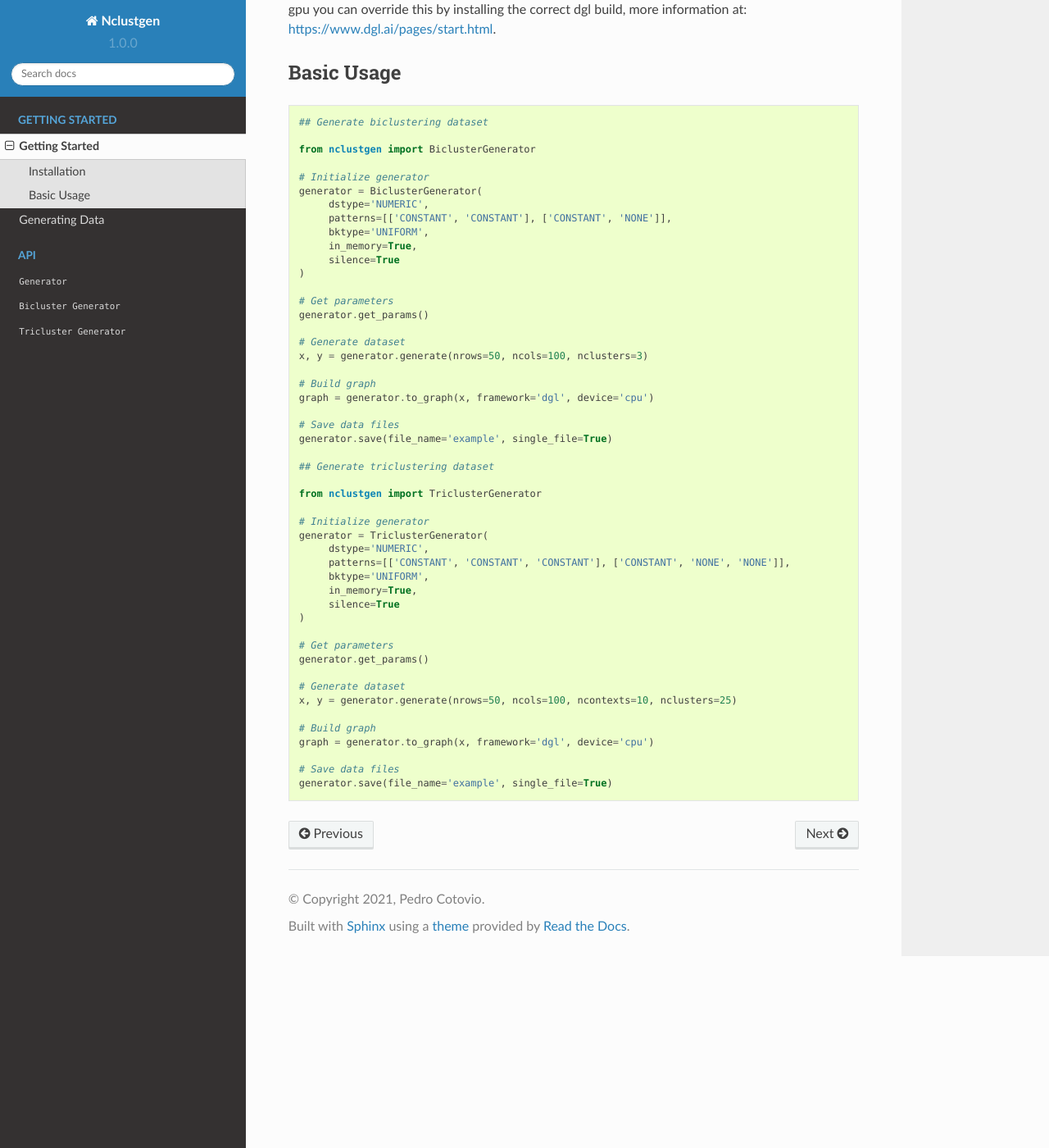
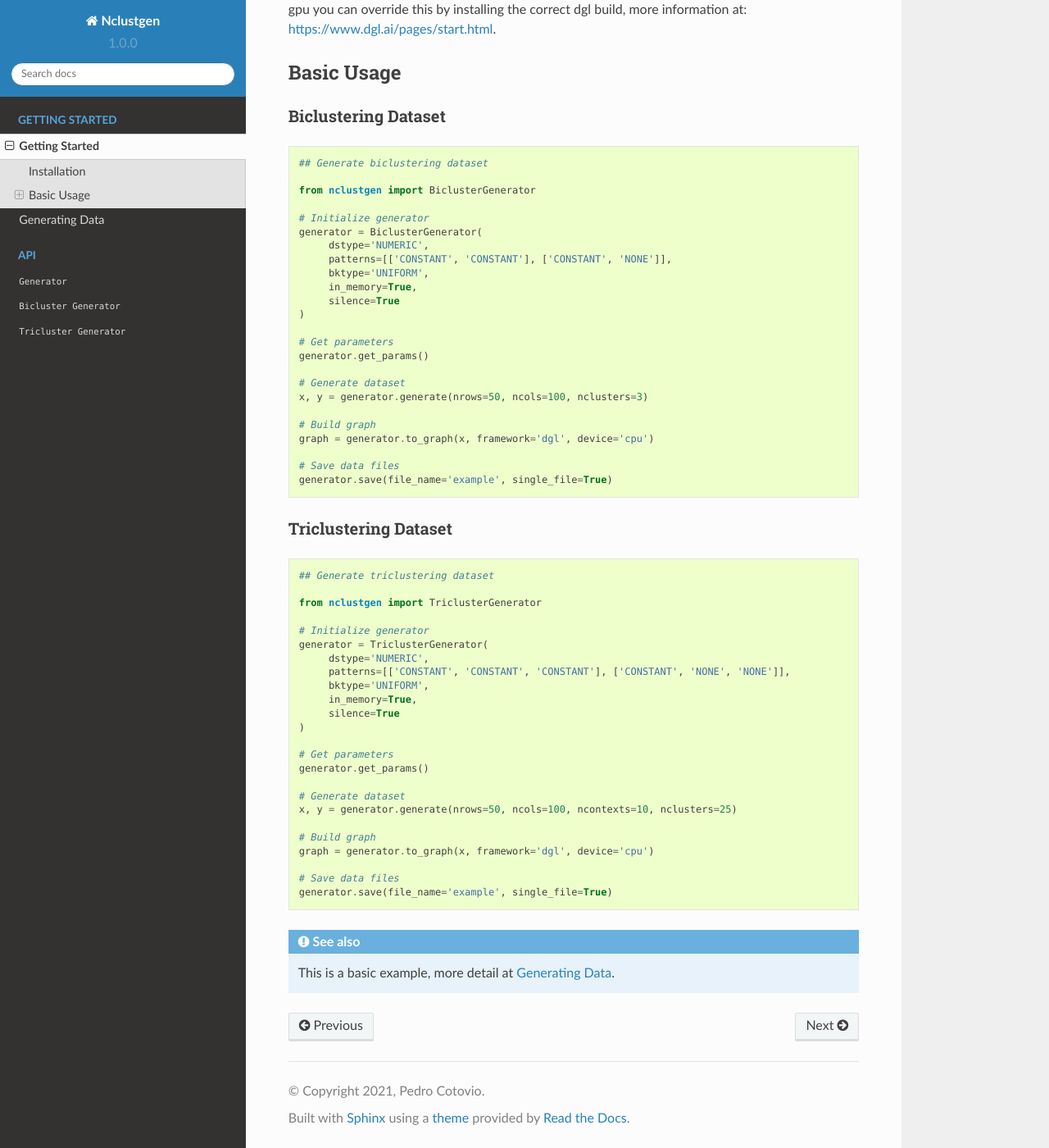
Before and after one commit to PedroCotovio/nclustgen, a Sphinx documentation site: the page built from docs/source/getting-started/getting_started.rst, in a window 1280 px wide and 1400 px high, scrolled down 355 px. Shown: the whole window at 82% size. Built offline with Sphinx 7.4.7 and the Read the Docs theme 2.0.0, drawn with Linux system fonts in a browser that asks for light colours.

Commit message:
[docs] rst update

```diff
--- a/docs/source/getting-started/getting_started.rst
+++ b/docs/source/getting-started/getting_started.rst
@@ -16,6 +16,9 @@ by installing the correct dgl build, more information at: https://www.dgl.ai/pag
 
 Basic Usage
 -----------
+
+Biclustering Dataset
+^^^^^^^^^^^^^^^^^^^^
 
 .. code:: python
 
@@ -44,6 +47,11 @@ Basic Usage
     # Save data files
     generator.save(file_name='example', single_file=True)
 
+Triclustering Dataset
+^^^^^^^^^^^^^^^^^^^^^
+
+.. code:: python
+
     ## Generate triclustering dataset
 
     from nclustgen import TriclusterGenerator
@@ -68,3 +76,5 @@ Basic Usage
 
     # Save data files
     generator.save(file_name='example', single_file=True)
+
+.. seealso:: This is a basic example, more detail at :doc:`/getting-started/generating_data`.
```
Also changed, not shown: docs/source/api-reference/bicluster.rst (+20 -0 lines), docs/source/api-reference/tricluster.rst (+20 -0 lines).
